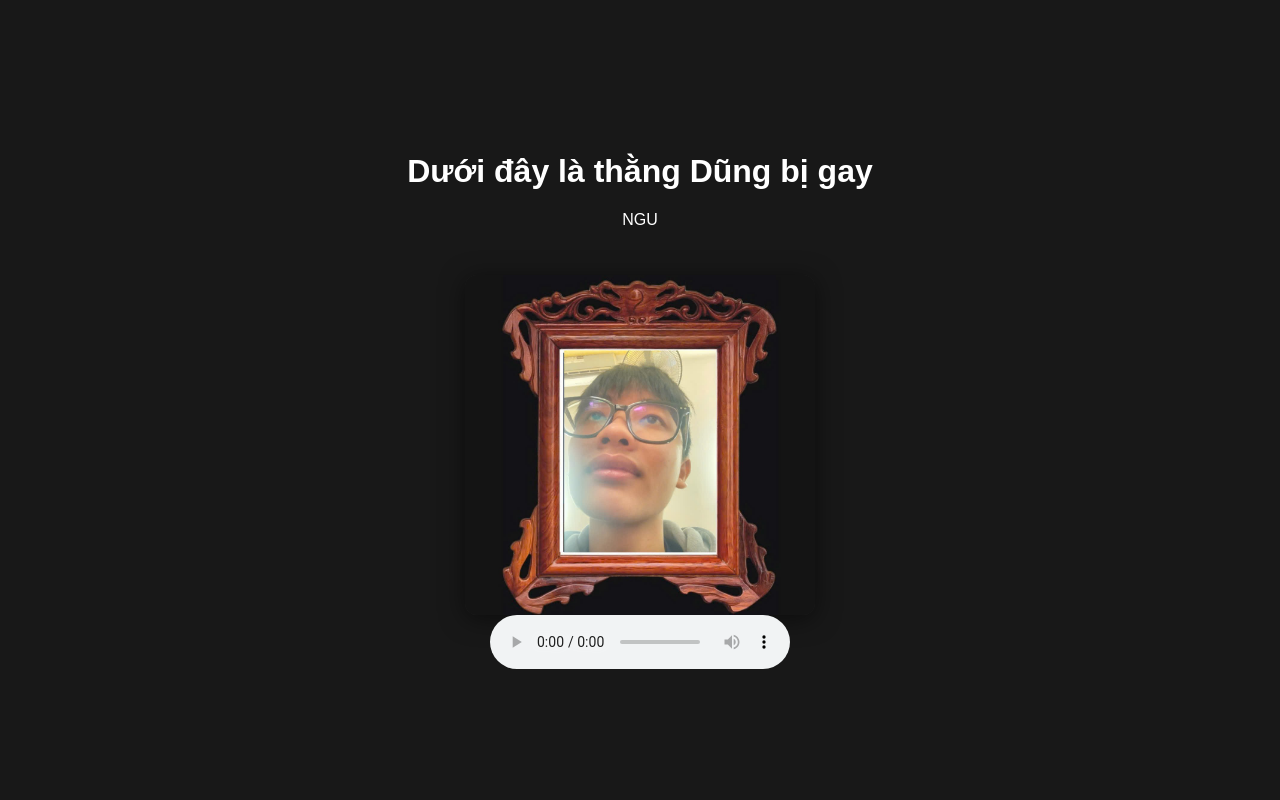
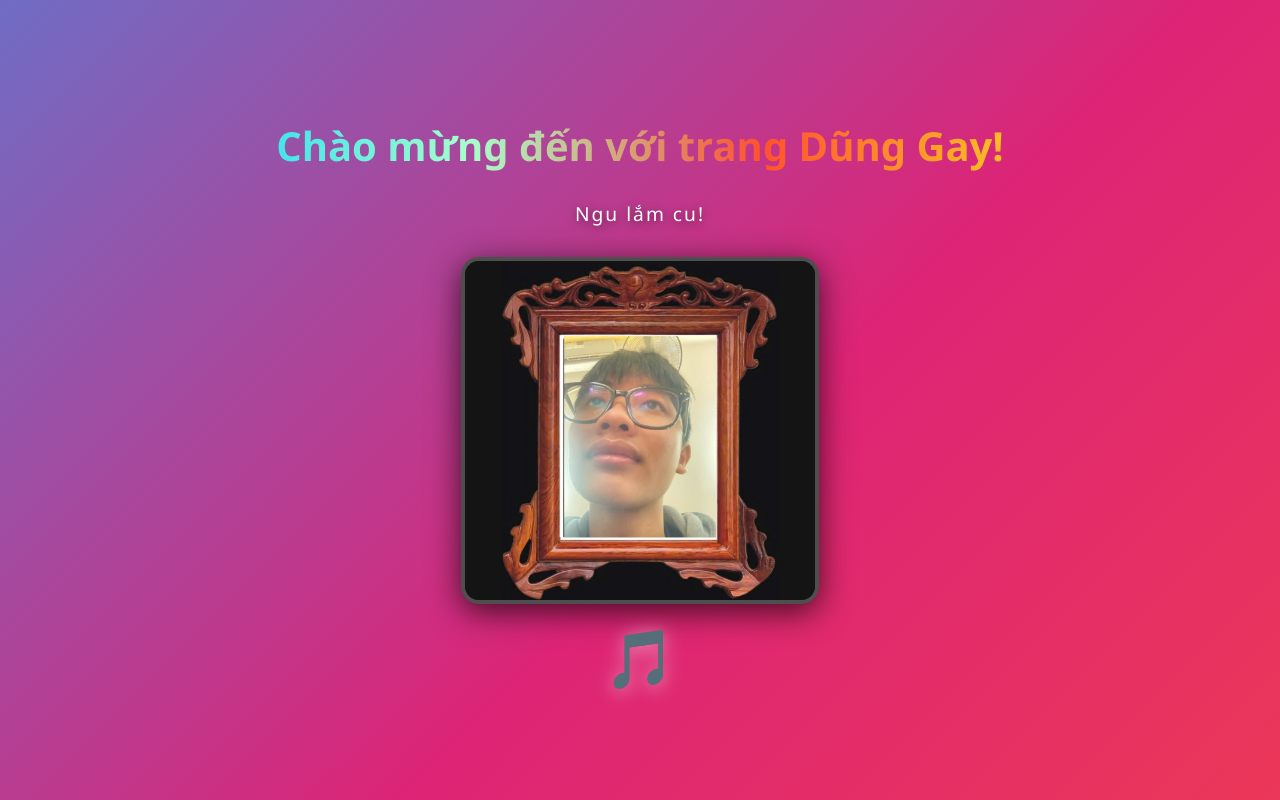
Before and after one commit to LeVietThanh1412/TienDungGay, a plain HTML site: page index.html in a window 1280 px wide. Drawn offline with Linux system fonts and the light colour scheme.

Commit message:
Vấn đề kĩ năng

```diff
--- a/index.html
+++ b/index.html
@@ -3,59 +3,34 @@
 
 <head>
     <meta charset="UTF-8">
-    <title>DungBiGay</title>
-    <style>
-        body {
-            margin: 0;
-            padding: 0;
-            background: #181818;
-            color: #fff;
-            font-family: Arial, sans-serif;
-            min-height: 100vh;
-            display: flex;
-            flex-direction: column;
-            align-items: center;
-            justify-content: center;
-        }
-
-        .intro {
-            animation: fadeIn 2s ease;
-            text-align: center;
-            margin-bottom: 30px;
-        }
-
-        @keyframes fadeIn {
-            from {
-                opacity: 0;
-                transform: translateY(-40px);
-            }
-
-            to {
-                opacity: 1;
-                transform: translateY(0);
-            }
-        }
-
-        .main-image {
-            width: 350px;
-            max-width: 95vw;
-            border-radius: 12px;
-            box-shadow: 0 4px 24px rgba(0, 0, 0, 0.5);
-            background: #222;
-        }
-    </style>
+    <title>Dũng Gay</title>
+    <link rel="stylesheet" href="style.css">
 </head>
 
 <body>
     <div class="intro">
-        <h1>Dưới đây là thằng Dũng bị gay</h1>
-        <p>NGU</p>
+        <h1 class="rainbow-text">Chào mừng đến với trang Dũng Gay!</h1>
+        <p class="subtitle">Ngu lắm cu!</p>
     </div>
     <img src="your-image.png" alt="Ảnh giới thiệu" class="main-image">
-    <audio controls autoplay loop>
-        <source src="videoplayback.m4a" type="audio/mpeg">
+    <audio id="bg-audio" autoplay loop>
+        <source src="videoplayback.m4a" type="audio/mp4">
         Trình duyệt của bạn không hỗ trợ phát nhạc.
     </audio>
+    <div class="music-note">&#127925;</div>
+    <script>
+        // Tự động phát nhạc (nếu trình duyệt cho phép)
+        const audio = document.getElementById('bg-audio');
+        window.addEventListener('load', () => {
+            audio.play().catch(() => {
+                const playAudio = () => {
+                    audio.play();
+                    document.removeEventListener('click', playAudio);
+                };
+                document.addEventListener('click', playAudio);
+            });
+        });
+    </script>
 </body>
 
 </html>
--- /dev/null
+++ b/style.css
@@ -0,0 +1,102 @@
+body {
+    margin: 0;
+    padding: 0;
+    min-height: 100vh;
+    font-family: 'Segoe UI', Arial, sans-serif;
+    color: #fff;
+    display: flex;
+    flex-direction: column;
+    align-items: center;
+    justify-content: center;
+    /* Nền gradient động */
+    background: linear-gradient(-45deg, #ff512f, #dd2476, #1fa2ff, #12d8fa, #a6ffcb);
+    background-size: 400% 400%;
+    animation: gradientBG 10s ease infinite;
+}
+
+@keyframes gradientBG {
+    0% {
+        background-position: 0% 50%;
+    }
+
+    50% {
+        background-position: 100% 50%;
+    }
+
+    100% {
+        background-position: 0% 50%;
+    }
+}
+
+.intro {
+    animation: fadeIn 2s ease;
+    text-align: center;
+    margin-bottom: 30px;
+}
+
+@keyframes fadeIn {
+    from {
+        opacity: 0;
+        transform: translateY(-40px);
+    }
+
+    to {
+        opacity: 1;
+        transform: translateY(0);
+    }
+}
+
+.rainbow-text {
+    font-size: 2.5rem;
+    font-weight: bold;
+    background: linear-gradient(90deg, #ff512f, #f9d423, #1fa2ff, #12d8fa, #a6ffcb, #ff512f);
+    background-size: 200% auto;
+    color: transparent;
+    background-clip: text;
+    -webkit-background-clip: text;
+    animation: rainbowMove 3s linear infinite;
+}
+
+@keyframes rainbowMove {
+    to {
+        background-position: 200% center;
+    }
+}
+
+.subtitle {
+    font-size: 1.2rem;
+    color: #fff;
+    letter-spacing: 2px;
+    margin-top: 10px;
+    margin-bottom: 0;
+    text-shadow: 0 2px 8px #0008;
+}
+
+.main-image {
+    width: 350px;
+    max-width: 95vw;
+    border-radius: 18px;
+    box-shadow: 0 8px 32px rgba(0, 0, 0, 0.7);
+    background: #222;
+    margin-bottom: 24px;
+    border: 4px solid #fff3;
+    transition: transform 0.3s;
+}
+
+.main-image:hover {
+    transform: scale(1.05) rotate(-2deg);
+    box-shadow: 0 16px 48px rgba(0, 0, 0, 0.8);
+}
+
+.music-note {
+    font-size: 3rem;
+    margin-top: 16px;
+    animation: bounce 1s infinite alternate;
+    filter: drop-shadow(0 2px 8px #fff8);
+}
+
+@keyframes bounce {
+    to {
+        transform: translateY(-20px) scale(1.2);
+    }
+}
```
